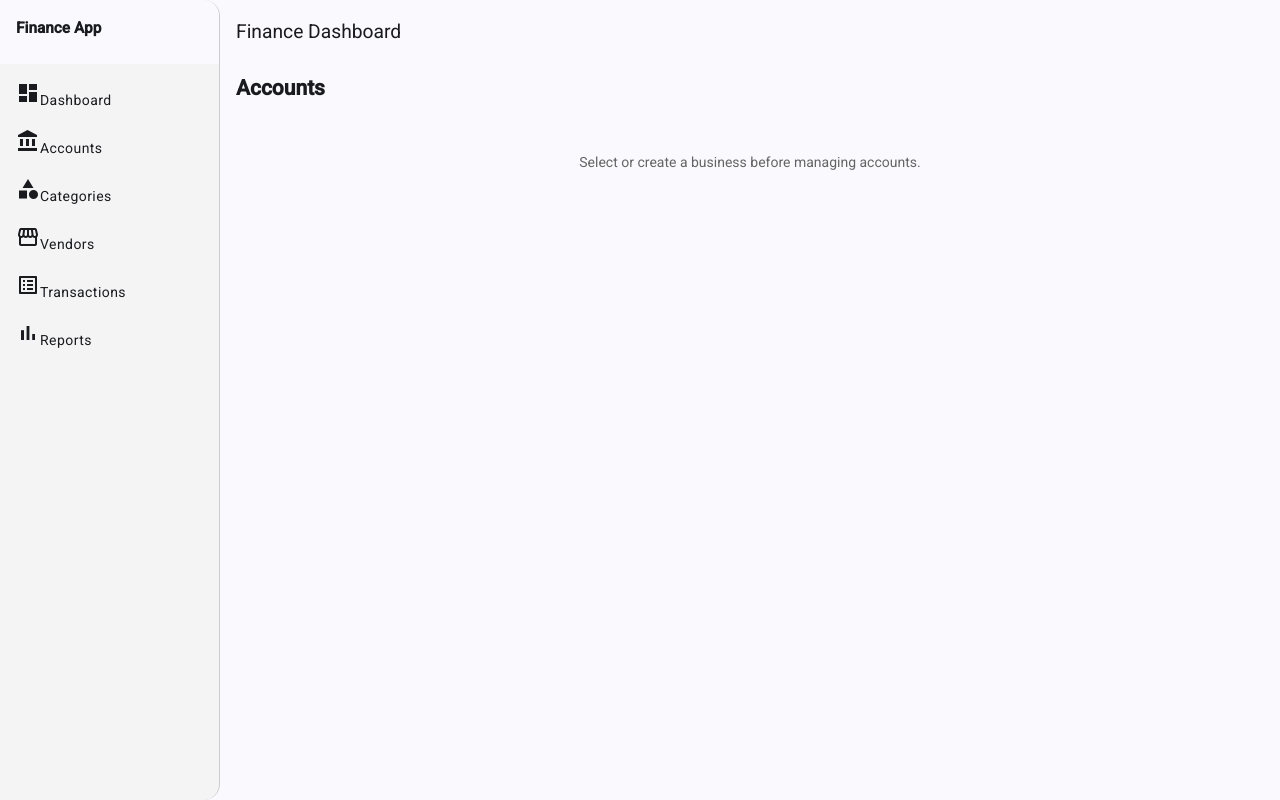
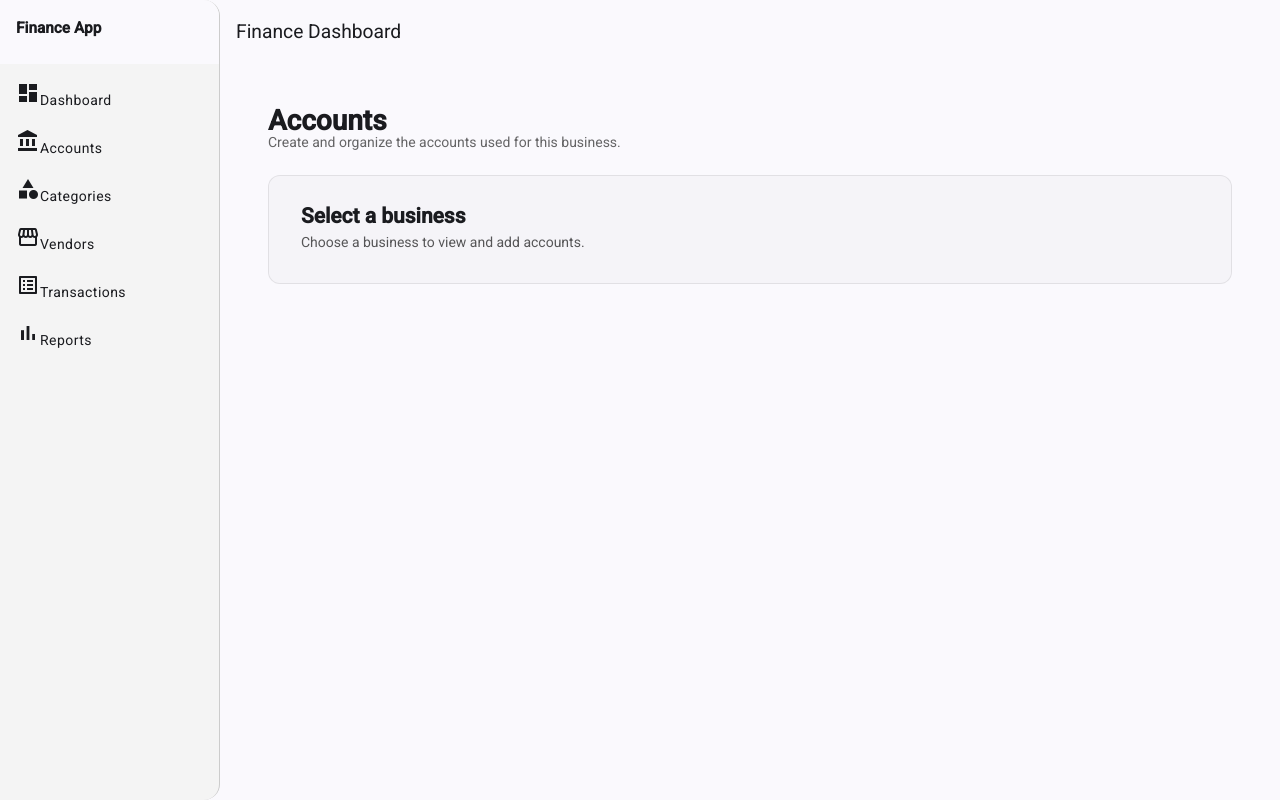
Before and after one commit to jamesw-code/finance-app, an Angular app: page /accounts in a window 1280 px wide. Built offline with nearby package versions, Linux system fonts and the light colour scheme.

Commit message:
Align dashboard and management pages with transactions layout

```diff
--- a/src/app/dashboard/dashboard.html
+++ b/src/app/dashboard/dashboard.html
@@ -1,11 +1,16 @@
-<div class="dashboard">
-  <div class="business-actions">
-    <button mat-raised-button color="primary" (click)="openCreateDialog()">
-      + Create New Business
+<div class="dashboard-page">
+  <div class="page-header">
+    <div class="page-heading">
+      <h1>Dashboard</h1>
+      <p class="page-subtitle">Select a business to get a quick summary and jump into key areas.</p>
+    </div>
+    <div class="header-actions">
+      <button mat-flat-button color="primary" (click)="openCreateDialog()">
+        + Create new business
       </button>
 
-    <mat-form-field appearance="fill" class="business-select">
-      <mat-label>Select Business</mat-label>
+      <mat-form-field appearance="outline" class="business-select">
+        <mat-label>Select business</mat-label>
         <mat-select [(ngModel)]="selectedBusinessId" (selectionChange)="onSelectBusiness($event.value)">
           @for (biz of businesses; track biz.id) {
             <mat-option [value]="biz.id">
@@ -15,26 +20,34 @@
         </mat-select>
       </mat-form-field>
     </div>
+  </div>
 
   @if (isLoading) {
-    <p class="status-message">Loading businesses…</p>
-  }
-  @if (errorMessage) {
-    <p class="error-message">{{ errorMessage }}</p>
-  }
-
-  @if (!isLoading && !errorMessage && businesses.length === 0) {
-    <div class="status-message">
-      No businesses yet. Create one to get started.
-    </div>
+    <div class="state-message">Loading businesses…</div>
+  } @else if (errorMessage) {
+    <div class="error-message">{{ errorMessage }}</div>
+  } @else if (!businesses.length) {
+    <section class="state-card">
+      <h2>No businesses yet</h2>
+      <p>Create your first business to start tracking finances.</p>
+    </section>
   }
 
   @if (selectedBusiness) {
-    <div>
+    <section class="summary-card">
       <h2>Welcome to {{ selectedBusiness.name }}</h2>
-      @if (selectedBusiness.taxId) {
-        <p>Tax ID: {{ selectedBusiness.taxId }}</p>
+      <p class="card-subtitle">Use the navigation to manage transactions, accounts, and categories.</p>
+
+      <div class="summary-grid">
+        <div class="summary-item">
+          <span class="label">Business ID</span>
+          <span class="value">#{{ selectedBusiness.id }}</span>
+        </div>
+        <div class="summary-item">
+          <span class="label">Tax ID</span>
+          <span class="value">{{ selectedBusiness.taxId || 'Not provided' }}</span>
+        </div>
+      </div>
+    </section>
   }
 </div>
-  }
-</div>
--- a/src/app/dashboard/dashboard.scss
+++ b/src/app/dashboard/dashboard.scss
@@ -1,28 +1,132 @@
-.dashboard {
+.dashboard-page {
   display: flex;
   flex-direction: column;
-  gap: 1rem;
-  align-items: flex-start;
+  gap: 24px;
+  padding: 32px;
+  max-width: 1100px;
+  margin: 0 auto;
 }
 
-.business-actions {
+.page-header {
   display: flex;
-  flex-direction: row;
   align-items: center;
-  gap: 1rem;
-  width: 100%;
+  justify-content: space-between;
+  flex-wrap: wrap;
+  gap: 16px;
+}
+
+.page-heading {
+  display: flex;
+  flex-direction: column;
+  gap: 4px;
+}
+
+.page-heading h1 {
+  margin: 0;
+  font-size: 2rem;
+  font-weight: 600;
+}
+
+.page-subtitle {
+  margin: 0;
+  color: rgba(0, 0, 0, 0.6);
+}
+
+.header-actions {
+  display: flex;
+  align-items: center;
+  gap: 16px;
+  flex-wrap: wrap;
 }
 
 .business-select {
   min-width: 260px;
 }
 
-.status-message {
-  color: #555;
+.state-card {
+  border: 1px solid rgba(0, 0, 0, 0.08);
+  border-radius: 12px;
+  padding: 32px;
+  background: rgba(0, 0, 0, 0.02);
+  display: flex;
+  flex-direction: column;
+  gap: 8px;
+}
+
+.state-card h2 {
   margin: 0;
+  font-size: 1.5rem;
+}
+
+.state-card p {
+  margin: 0;
+  color: rgba(0, 0, 0, 0.65);
+}
+
+.state-message {
+  color: rgba(0, 0, 0, 0.6);
 }
 
 .error-message {
-  color: #d32f2f;
+  color: #b00020;
+  font-weight: 600;
+}
+
+.summary-card {
+  border: 1px solid rgba(0, 0, 0, 0.08);
+  border-radius: 12px;
+  background: #fff;
+  padding: 24px;
+  display: flex;
+  flex-direction: column;
+  gap: 16px;
+}
+
+.summary-card h2 {
   margin: 0;
+  font-size: 1.75rem;
+  font-weight: 600;
 }
+
+.card-subtitle {
+  margin: 0;
+  color: rgba(0, 0, 0, 0.6);
+}
+
+.summary-grid {
+  display: grid;
+  grid-template-columns: repeat(auto-fit, minmax(180px, 1fr));
+  gap: 16px;
+}
+
+.summary-item {
+  display: flex;
+  flex-direction: column;
+  gap: 4px;
+  padding: 16px;
+  border: 1px solid rgba(0, 0, 0, 0.06);
+  border-radius: 12px;
+  background: rgba(25, 118, 210, 0.04);
+}
+
+.summary-item .label {
+  font-size: 0.875rem;
+  text-transform: uppercase;
+  letter-spacing: 0.04em;
+  color: rgba(0, 0, 0, 0.6);
+}
+
+.summary-item .value {
+  font-size: 1.125rem;
+  font-weight: 600;
+}
+
+@media (max-width: 768px) {
+  .dashboard-page {
+    padding: 24px;
+  }
+
+  .business-select {
+    min-width: 200px;
+  }
+}
--- a/src/app/pages/accounts/accounts.html
+++ b/src/app/pages/accounts/accounts.html
@@ -1,9 +1,24 @@
 <div class="accounts-page">
-  <h2 class="page-title">Accounts</h2>
+  <div class="page-header">
+    <div class="page-heading">
+      <h1>Accounts</h1>
+      <p class="page-subtitle">Create and organize the accounts used for this business.</p>
+    </div>
+  </div>
 
-  @if (selectedBusiness) {
+  @if (!selectedBusiness) {
+    <section class="state-card">
+      <h2>Select a business</h2>
+      <p>Choose a business to view and add accounts.</p>
+    </section>
+  } @else {
+    <div class="accounts-content">
       <mat-card class="account-form-card">
-      <h3>Add account</h3>
+        <div class="card-heading">
+          <h2>Add account</h2>
+          <p class="card-subtitle">Capture the account details to make it available for transactions.</p>
+        </div>
+
         <form [formGroup]="accountForm" (ngSubmit)="onSubmit()">
           <mat-form-field appearance="outline">
             <mat-label>Account name</mat-label>
@@ -16,7 +31,7 @@
           </mat-form-field>
 
           <div class="actions">
-          <button mat-raised-button color="primary" type="submit" [disabled]="accountForm.invalid || isSaving">
+            <button mat-flat-button color="primary" type="submit" [disabled]="accountForm.invalid || isSaving">
               {{ isSaving ? 'Saving...' : 'Add account' }}
             </button>
           </div>
@@ -27,15 +42,23 @@
         </form>
       </mat-card>
 
-    <section class="account-list">
-      <h3>{{ selectedBusiness.name }} accounts</h3>
+      <section class="account-list-card">
+        <div class="card-heading">
+          <h2>{{ selectedBusiness.name }} accounts</h2>
+          <p class="card-subtitle">Review the accounts currently set up for this business.</p>
+        </div>
+
         @if (isLoading) {
           <div class="state-message">Loading accounts...</div>
-      }
-      @if (errorMessage) {
+        } @else if (errorMessage) {
           <div class="error-message">{{ errorMessage }}</div>
-      }
-      @if (!isLoading && !errorMessage && accounts.length > 0) {
+        } @else if (!accounts.length) {
+          <div class="state-card">
+            <h3>No accounts yet</h3>
+            <p>Create your first account to start tracking balances.</p>
+          </div>
+        } @else {
+          <div class="account-list-wrapper">
             <mat-list>
               @for (account of accounts; track account.id) {
                 <a mat-list-item [routerLink]="['/accounts', account.id]">
@@ -46,16 +69,9 @@
                 </a>
               }
             </mat-list>
-      }
-      @if (!isLoading && !errorMessage && accounts.length === 0) {
-        <div class="state-message">
-          No accounts have been created for this business yet.
           </div>
         }
       </section>
-  } @else {
-    <div class="no-business">
-      <p>Select or create a business before managing accounts.</p>
     </div>
   }
 </div>
--- a/src/app/pages/accounts/accounts.scss
+++ b/src/app/pages/accounts/accounts.scss
@@ -1,44 +1,56 @@
 .accounts-page {
   display: flex;
   flex-direction: column;
-  gap: 1.5rem;
+  gap: 24px;
+  padding: 32px;
+  max-width: 1100px;
+  margin: 0 auto;
 }
 
-.page-title {
-  margin: 0;
+.page-header {
+  display: flex;
+  align-items: center;
+  justify-content: space-between;
+  flex-wrap: wrap;
+  gap: 16px;
 }
 
-.account-form-card {
+.page-heading {
   display: flex;
   flex-direction: column;
-  gap: 1rem;
-  padding: 1.5rem;
+  gap: 4px;
 }
 
-.account-form-card form {
+.page-heading h1 {
+  margin: 0;
+  font-size: 2rem;
+  font-weight: 600;
+}
+
+.page-subtitle {
+  margin: 0;
+  color: rgba(0, 0, 0, 0.6);
+}
+
+.state-card {
+  border: 1px solid rgba(0, 0, 0, 0.08);
+  border-radius: 12px;
+  padding: 32px;
+  background: rgba(0, 0, 0, 0.02);
   display: flex;
   flex-direction: column;
-  gap: 1rem;
+  gap: 8px;
 }
 
-.account-list {
-  display: flex;
-  flex-direction: column;
-  gap: 1rem;
+.state-card h2,
+.state-card h3 {
+  margin: 0;
+  font-size: 1.5rem;
 }
 
-.account-list a.mat-mdc-list-item {
-  border-radius: 0.5rem;
-  transition: background-color 0.2s ease;
-}
-
-.account-list a.mat-mdc-list-item:hover {
-  background-color: rgba(0, 0, 0, 0.04);
-}
-
-.actions {
-  display: flex;
-  justify-content: flex-end;
+.state-card p {
+  margin: 0;
+  color: rgba(0, 0, 0, 0.65);
 }
 
 .state-message {
@@ -47,10 +59,93 @@
 
 .error-message {
   color: #b00020;
+  font-weight: 600;
 }
 
-.no-business {
-  margin-top: 1.5rem;
-  text-align: center;
+.accounts-content {
+  display: grid;
+  grid-template-columns: minmax(0, 340px) minmax(0, 1fr);
+  gap: 24px;
+  align-items: flex-start;
+}
+
+.account-form-card,
+.account-list-card {
+  border: 1px solid rgba(0, 0, 0, 0.08);
+  border-radius: 12px;
+  background: #fff;
+  padding: 24px;
+  display: flex;
+  flex-direction: column;
+  gap: 16px;
+}
+
+.card-heading {
+  display: flex;
+  flex-direction: column;
+  gap: 4px;
+}
+
+.card-heading h2,
+.card-heading h3 {
+  margin: 0;
+  font-size: 1.5rem;
+  font-weight: 600;
+}
+
+.card-subtitle {
+  margin: 0;
   color: rgba(0, 0, 0, 0.6);
 }
+
+.account-form-card form {
+  display: flex;
+  flex-direction: column;
+  gap: 16px;
+}
+
+.actions {
+  display: flex;
+  justify-content: flex-end;
+}
+
+.account-list-wrapper {
+  border: 1px solid rgba(0, 0, 0, 0.06);
+  border-radius: 12px;
+  overflow: hidden;
+}
+
+.account-list-wrapper mat-list {
+  padding: 0;
+}
+
+.account-list-wrapper a.mat-mdc-list-item {
+  border-bottom: 1px solid rgba(0, 0, 0, 0.08);
+  transition: background-color 0.2s ease;
+  padding-block: 12px;
+}
+
+.account-list-wrapper a.mat-mdc-list-item:last-of-type {
+  border-bottom: none;
+}
+
+.account-list-wrapper a.mat-mdc-list-item:hover,
+.account-list-wrapper a.mat-mdc-list-item:focus {
+  background-color: rgba(25, 118, 210, 0.08);
+}
+
+.account-list-wrapper .mat-mdc-list-item-title {
+  font-weight: 600;
+}
+
+@media (max-width: 960px) {
+  .accounts-content {
+    grid-template-columns: 1fr;
+  }
+}
+
+@media (max-width: 768px) {
+  .accounts-page {
+    padding: 24px;
+  }
+}
--- a/src/app/pages/categories/categories.html
+++ b/src/app/pages/categories/categories.html
@@ -1,8 +1,11 @@
 <div class="categories-page">
   <div class="page-header">
-    <h2 class="page-title">Categories</h2>
+    <div class="page-heading">
+      <h1>Categories</h1>
+      <p class="page-subtitle">Organize transactions into meaningful groups for better reporting.</p>
+    </div>
     <button
-      mat-raised-button
+      mat-flat-button
       color="primary"
       class="add-category-button"
       type="button"
@@ -13,16 +16,29 @@
     </button>
   </div>
 
-  @if (selectedBusiness) {
-    <section class="category-list">
-      <h3>{{ selectedBusiness.name }} categories</h3>
+  @if (!selectedBusiness) {
+    <section class="state-card">
+      <h2>Select a business</h2>
+      <p>Choose a business to review and manage categories.</p>
+    </section>
+  } @else {
+    <section class="category-card">
+      <div class="card-heading">
+        <h2>{{ selectedBusiness.name }} categories</h2>
+        <p class="card-subtitle">View the hierarchy of categories configured for this business.</p>
+      </div>
+
       @if (isLoading) {
         <div class="state-message">Loading categories...</div>
-      }
-      @if (errorMessage) {
+      } @else if (errorMessage) {
         <div class="error-message">{{ errorMessage }}</div>
-      }
-      @if (!isLoading && !errorMessage && categoryTree.length > 0) {
+      } @else if (!flatCategories.length) {
+        <div class="state-card">
+          <h3>No categories yet</h3>
+          <p>Create categories to categorize income and expenses.</p>
+        </div>
+      } @else {
+        <div class="category-list-wrapper">
           <mat-list class="category-tree">
             @for (category of categoryTree; track category.id) {
               <ng-container
@@ -30,17 +46,9 @@
               ></ng-container>
             }
           </mat-list>
-      }
-      @if (!isLoading && !errorMessage && flatCategories.length === 0) {
-        <div class="state-message">
-          No categories have been created for this business yet.
         </div>
       }
     </section>
-  } @else {
-    <div class="no-business">
-      <p>Select or create a business before managing categories.</p>
-    </div>
   }
 </div>
 
@@ -91,7 +99,7 @@
     </mat-dialog-content>
     <mat-dialog-actions align="end">
       <button mat-button type="button" (click)="closeAddCategoryDialog()" [disabled]="isSaving">Cancel</button>
-      <button mat-raised-button color="primary" type="submit" [disabled]="categoryForm.invalid || isSaving">
+      <button mat-flat-button color="primary" type="submit" [disabled]="categoryForm.invalid || isSaving">
         {{ isSaving ? 'Saving...' : 'Add category' }}
       </button>
     </mat-dialog-actions>
--- a/src/app/pages/categories/categories.scss
+++ b/src/app/pages/categories/categories.scss
@@ -1,49 +1,108 @@
 .categories-page {
   display: flex;
   flex-direction: column;
-  gap: 1.5rem;
+  gap: 24px;
+  padding: 32px;
+  max-width: 1100px;
+  margin: 0 auto;
 }
 
 .page-header {
   display: flex;
   align-items: center;
-  gap: 1rem;
+  justify-content: space-between;
   flex-wrap: wrap;
+  gap: 16px;
 }
 
-.page-title {
-  margin: 0;
+.page-heading {
+  display: flex;
+  flex-direction: column;
+  gap: 4px;
 }
 
-.add-category-button {
-  margin-left: auto;
+.page-heading h1 {
+  margin: 0;
+  font-size: 2rem;
+  font-weight: 600;
 }
 
-.category-list {
-  display: flex;
-  flex-direction: column;
-  gap: 1rem;
-}
-
-.add-category-form {
-  display: flex;
-  flex-direction: column;
-  gap: 1rem;
-}
-
-.add-category-form mat-dialog-content {
-  display: flex;
-  flex-direction: column;
-  gap: 1rem;
-}
-
-.dialog-description {
+.page-subtitle {
   margin: 0;
   color: rgba(0, 0, 0, 0.6);
 }
 
+.add-category-button {
+  white-space: nowrap;
+}
+
+.state-card {
+  border: 1px solid rgba(0, 0, 0, 0.08);
+  border-radius: 12px;
+  padding: 32px;
+  background: rgba(0, 0, 0, 0.02);
+  display: flex;
+  flex-direction: column;
+  gap: 8px;
+}
+
+.state-card h2,
+.state-card h3 {
+  margin: 0;
+  font-size: 1.5rem;
+}
+
+.state-card p {
+  margin: 0;
+  color: rgba(0, 0, 0, 0.65);
+}
+
+.state-message {
+  color: rgba(0, 0, 0, 0.6);
+}
+
+.error-message {
+  color: #b00020;
+  font-weight: 600;
+}
+
+.category-card {
+  border: 1px solid rgba(0, 0, 0, 0.08);
+  border-radius: 12px;
+  background: #fff;
+  padding: 24px;
+  display: flex;
+  flex-direction: column;
+  gap: 16px;
+}
+
+.card-heading {
+  display: flex;
+  flex-direction: column;
+  gap: 4px;
+}
+
+.card-heading h2,
+.card-heading h3 {
+  margin: 0;
+  font-size: 1.5rem;
+  font-weight: 600;
+}
+
+.card-subtitle {
+  margin: 0;
+  color: rgba(0, 0, 0, 0.6);
+}
+
+.category-list-wrapper {
+  border: 1px solid rgba(0, 0, 0, 0.06);
+  border-radius: 12px;
+  overflow: hidden;
+}
+
 .category-tree {
   display: block;
+  padding: 0;
 }
 
 .subcategory-list {
@@ -61,12 +120,21 @@
   font-weight: 500;
 }
 
-.state-message {
+.dialog-description {
+  margin: 0;
   color: rgba(0, 0, 0, 0.6);
 }
 
-.error-message {
-  color: #b00020;
+.add-category-form {
+  display: flex;
+  flex-direction: column;
+  gap: 1rem;
+}
+
+.add-category-form mat-dialog-content {
+  display: flex;
+  flex-direction: column;
+  gap: 1rem;
 }
 
 .inactive-label {
@@ -74,8 +142,8 @@
   font-weight: 500;
 }
 
-.no-business {
-  margin-top: 1.5rem;
-  text-align: center;
-  color: rgba(0, 0, 0, 0.6);
+@media (max-width: 768px) {
+  .categories-page {
+    padding: 24px;
+  }
 }
```
Lines whose indentation alone changed are shown as unchanged.
